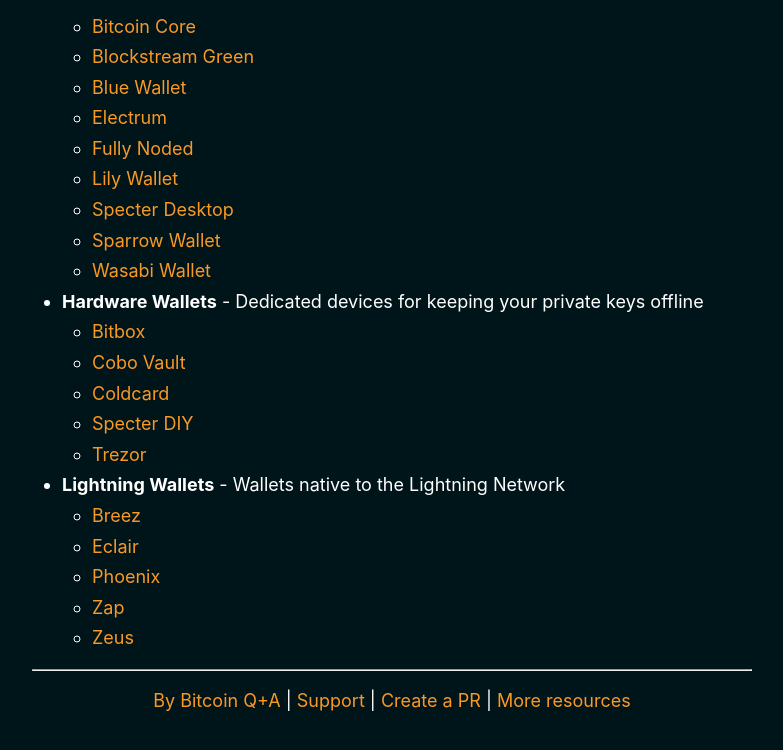
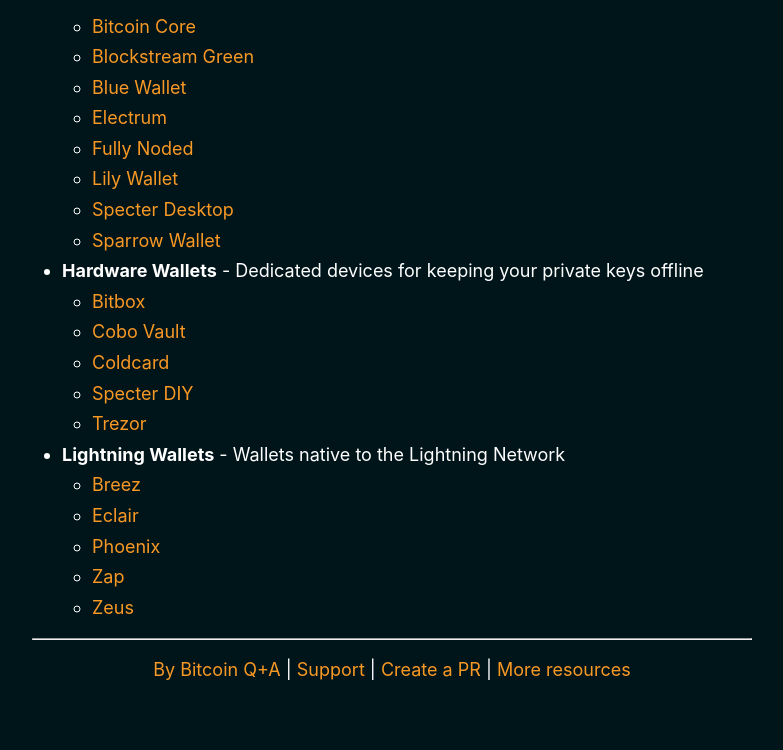
Before and after one commit to BitcoinQnA/bitcoin-wallet-guide, a Jekyll site: the page built from _pages/home.md, in a window 1280 px wide and 900 px high, scrolled down 1928 px. Shown: the top 750 px of the window, without its empty margins (248-1031 px from the left). Built offline with Jekyll 4.4.1, drawn with Linux system fonts in a browser that asks for light colours.

Commit message:
remove wasabi

```diff
--- a/_pages/home.md
+++ b/_pages/home.md
@@ -63,7 +63,6 @@ Is your project missing? Please create an [issue](https://github.com/BitcoinQnA/
     - [Lily Wallet](https://lily.kevinmulcrone.com/)
     - [Specter Desktop](https://github.com/cryptoadvance/specter-desktop)
     - [Sparrow Wallet](https://www.sparrowwallet.com/)
-    - [Wasabi Wallet](https://wasabiwallet.io/)
 
 -  **Hardware Wallets** - Dedicated devices for keeping your private keys offline
     - [Bitbox](https://shiftcrypto.ch/)
```
